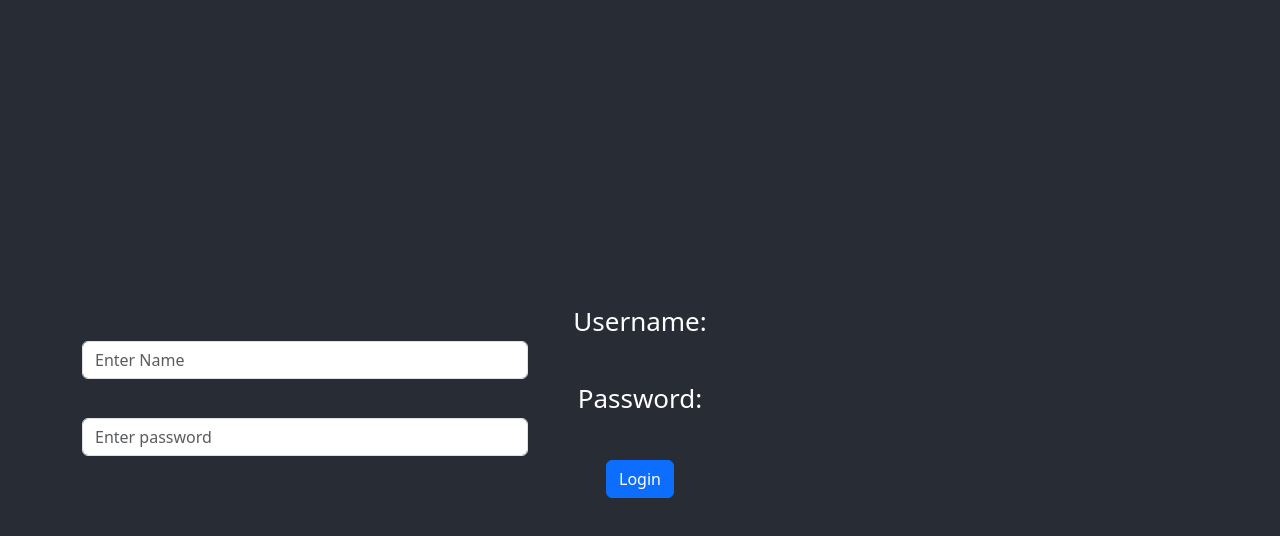
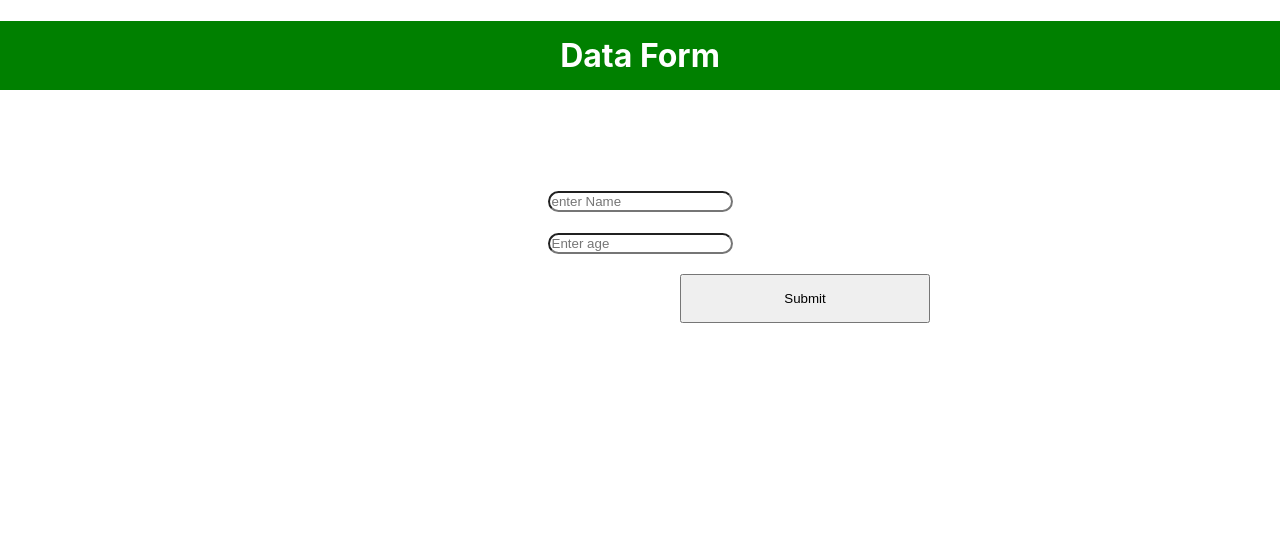
Before and after one commit to Tej7278-chippada/React---demo4, a React (Create React App) app: page / in a window 1280 px wide. Shown: the top 536 px of the page. Built offline with nearby package versions, Linux system fonts and the light colour scheme.

Commit message:
Axios Post component

```diff
--- a/src/App.js
+++ b/src/App.js
@@ -1,13 +1,14 @@
 import './App.css';
-import LoginByRef from './components/LoginByRef';
+import AxiosPost from './components/AxiosPost';
 // import { BrowserRouter, Routes, Route } from 'react-router-dom';
 
 function App() {
   return (
     <div className="App">
-      <header className="App-header">
-        <LoginByRef/>
-      </header>
+      <AxiosPost/>
+      {/* <header className="App-header">
+
+      </header> */}
     </div>
   );
 }
--- /dev/null
+++ b/src/components/AxiosPost.js
@@ -0,0 +1,37 @@
+import React, { useState } from 'react';
+import axios from 'axios';
+
+const AxiosPost = () => {
+    const [state, setState] = useState({
+        personName : "",
+        age : ""
+    });
+    const handleChange = (e) => {
+        setState({...state, [e.target.name]: e.target.value });
+    };
+    const handleSubmit = (e) => {
+        e.preventDefault();
+        axios.post("http://localhost:4000/data", state)
+        .then((response) => {
+            setState("");
+            console.log(response.data);
+        })
+        .catch((error) => {
+            console.log("Cant Post");
+        });
+    };
+    return (
+        <>
+        <h1 style={{backgroundColor:"green", color:"White", padding:"15px",}}>Data Form</h1>
+        <form onSubmit={handleSubmit} style={{margin:"100px"}}>
+            <input type="text" name="personName" onChange={handleChange} placeholder="enter Name" value={state.personName} style={{borderRadius:"15px"}}></input><br/><br/>
+            <input type="number" name='age' onChange={handleChange} placeholder='Enter age' value={state.age} style={{borderRadius:"15px"}}></input><br/>
+            <button type='submit' style={{padding:"15px", margin:"20px", width:"250px", marginLeft:"350px"}}>Submit</button>
+            {/* {success?<div className="text-success">{success}</div>:null}
+            {error?<div className="text-danger">{error}</div>:null} */}
+        </form>
+        </>
+    );
+};
+
+export default AxiosPost;
```
Also changed, not shown: employee.json (+17 -4 lines), 1 other file (tests, documents, lock files or other folders).
